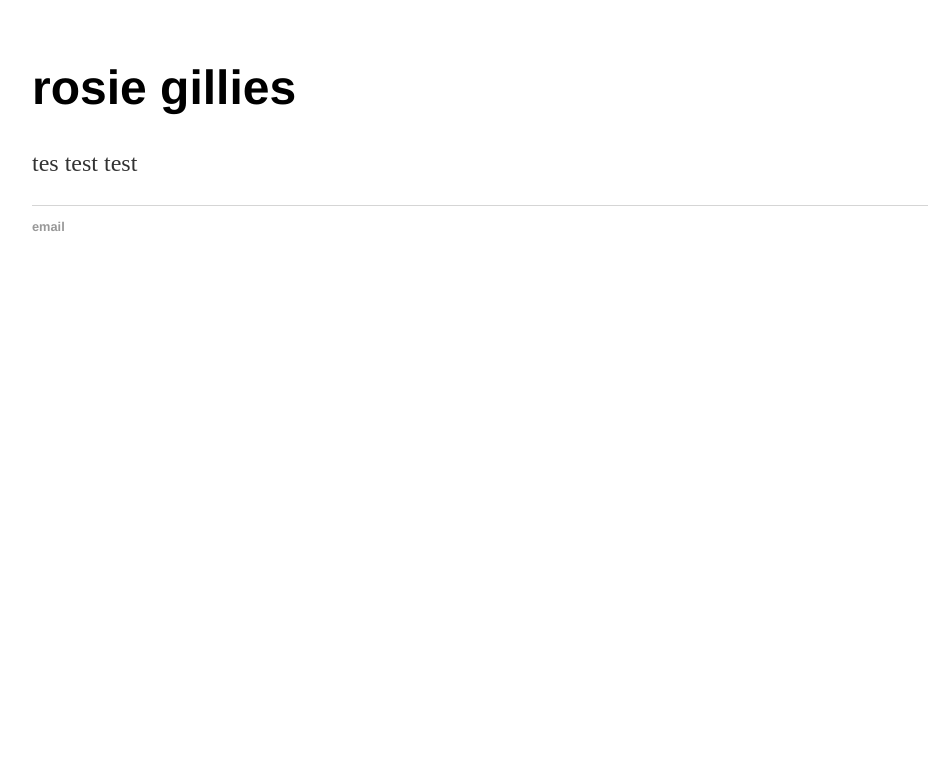
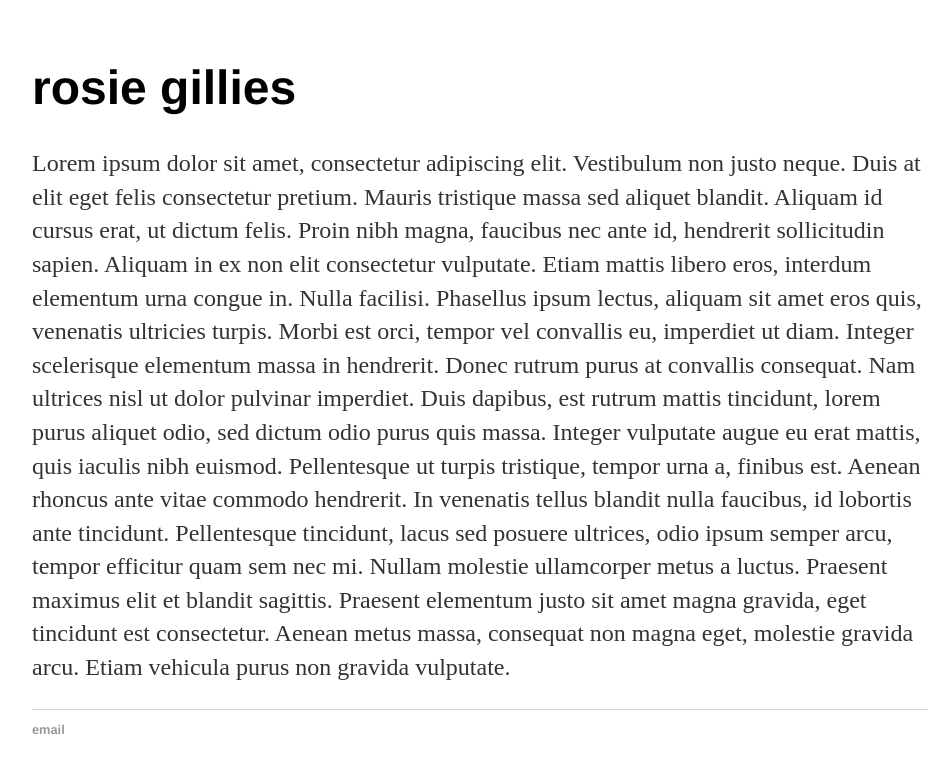
Before and after one commit to rosiebusia/rosiebusia.github.io, a Jekyll site: the page built from index.html, in a window 1280 px wide. Shown: the top 773 px of the page, without its empty margins (160-1112 px from the left). Built offline with Jekyll 4.4.1, drawn with Linux system fonts in a browser that asks for light colours.

Commit message:
Update index.html

```diff
--- a/index.html
+++ b/index.html
@@ -4,5 +4,7 @@
 ---
 <div class="blurb">
 	<h1>rosie gillies</h1>
-	<p>tes test test</p>
+	<p>Lorem ipsum dolor sit amet, consectetur adipiscing elit. Vestibulum non justo neque. Duis at elit eget felis consectetur pretium. Mauris tristique massa sed aliquet blandit. Aliquam id cursus erat, ut dictum felis. Proin nibh magna, faucibus nec ante id, hendrerit sollicitudin sapien. Aliquam in ex non elit consectetur vulputate. Etiam mattis libero eros, interdum elementum urna congue in. Nulla facilisi. Phasellus ipsum lectus, aliquam sit amet eros quis, venenatis ultricies turpis. Morbi est orci, tempor vel convallis eu, imperdiet ut diam. Integer scelerisque elementum massa in hendrerit. Donec rutrum purus at convallis consequat. Nam ultrices nisl ut dolor pulvinar imperdiet.
+
+Duis dapibus, est rutrum mattis tincidunt, lorem purus aliquet odio, sed dictum odio purus quis massa. Integer vulputate augue eu erat mattis, quis iaculis nibh euismod. Pellentesque ut turpis tristique, tempor urna a, finibus est. Aenean rhoncus ante vitae commodo hendrerit. In venenatis tellus blandit nulla faucibus, id lobortis ante tincidunt. Pellentesque tincidunt, lacus sed posuere ultrices, odio ipsum semper arcu, tempor efficitur quam sem nec mi. Nullam molestie ullamcorper metus a luctus. Praesent maximus elit et blandit sagittis. Praesent elementum justo sit amet magna gravida, eget tincidunt est consectetur. Aenean metus massa, consequat non magna eget, molestie gravida arcu. Etiam vehicula purus non gravida vulputate.</p>
 </div><!-- /.blurb -->
```
